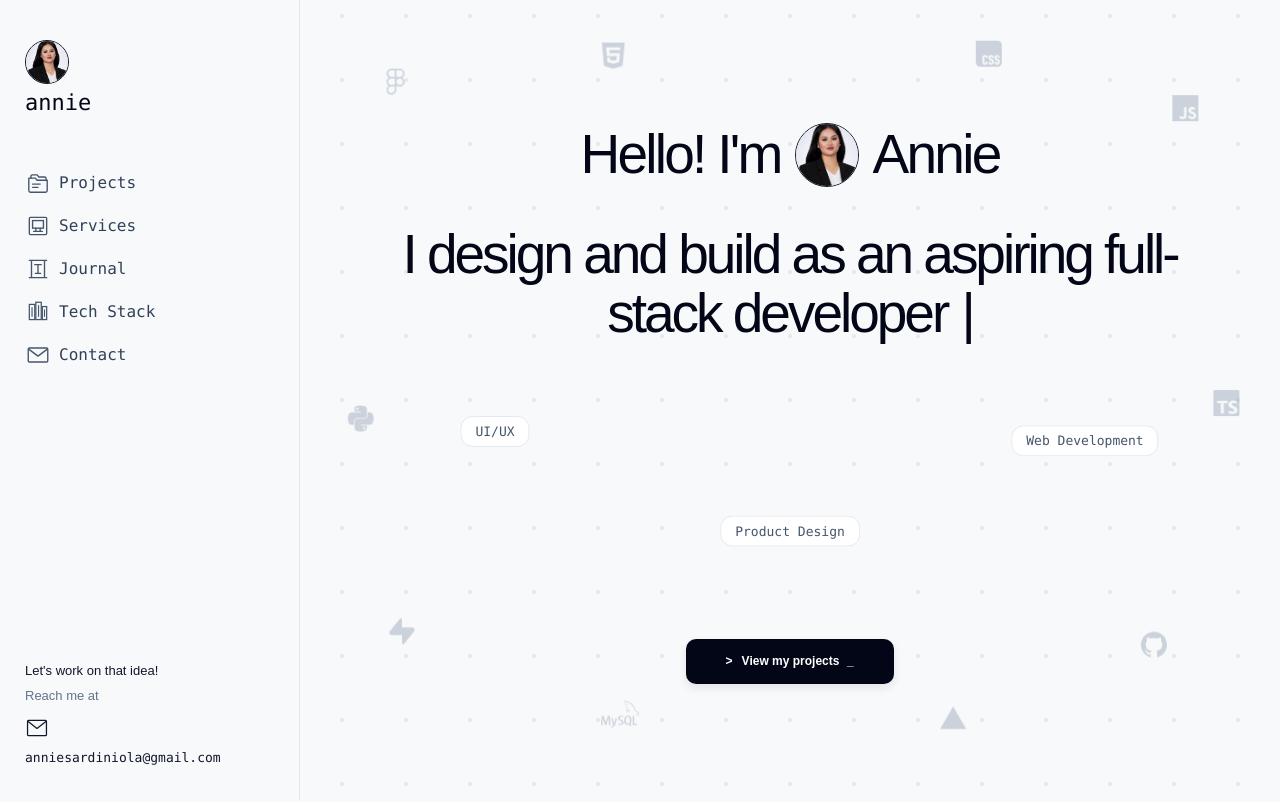
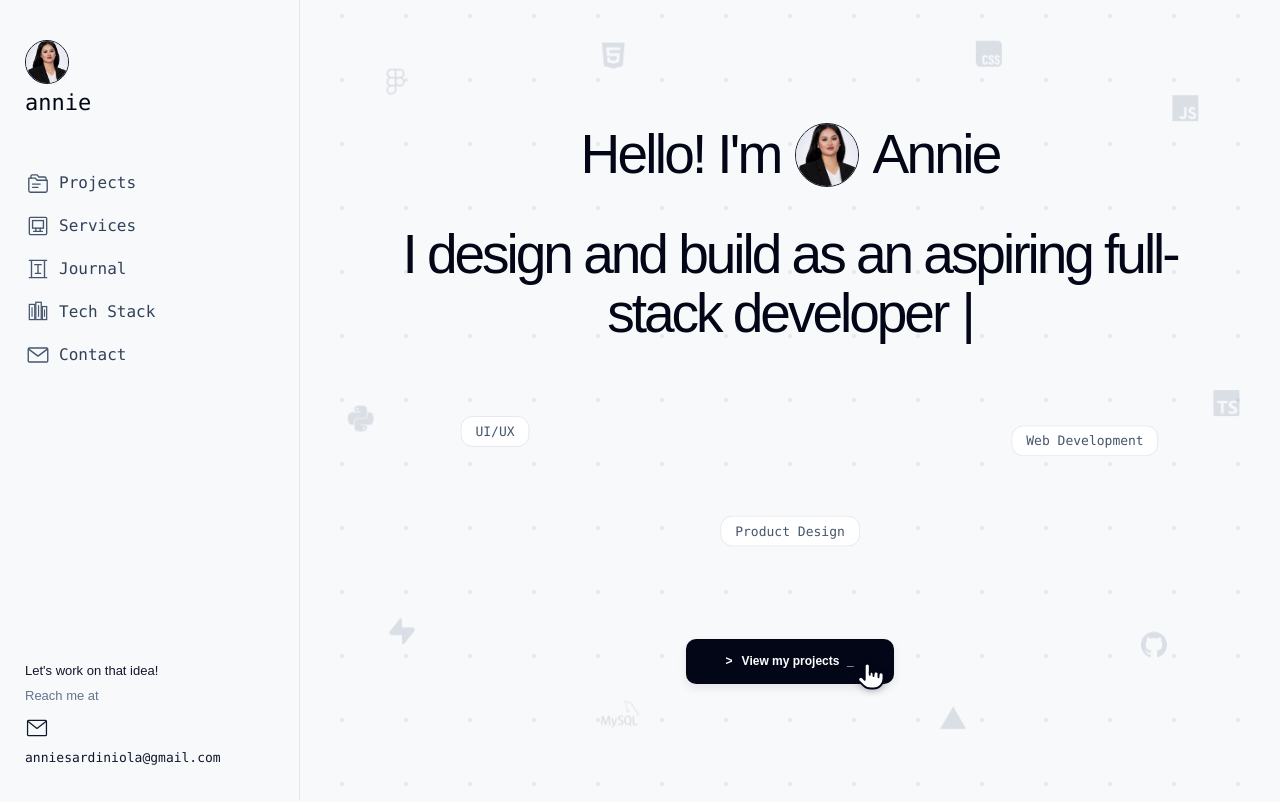
Before and after one commit to anniesrdnl/anniesrdnl_portfolio, a React (Vite) app: page / in a window 1280 px wide. Shown: the top 802 px of the page. Built offline with nearby package versions, Linux system fonts and the light colour scheme.

Commit message:
fade hero tech icons further and add tapping hand hint

```diff
--- a/src/App.css
+++ b/src/App.css
@@ -369,7 +369,7 @@ button {
 .hero-tech-orbit svg {
   width: 100%;
   height: 100%;
-  opacity: 0.45;
+  opacity: 0.3;
   transition:
     color 220ms ease,
     opacity 220ms ease,
--- a/src/App.jsx
+++ b/src/App.jsx
@@ -11,6 +11,7 @@ import SectionHeading from './components/SectionHeading'
 import TechPill from './components/TechPill'
 import ScrollTop from './components/ScrollTop'
 import HeroTechIcons from './components/HeroTechIcons'
+import TapHint from './components/TapHint'
 
 import {
   projects,
@@ -488,6 +489,8 @@ function App() {
               <span className="hero-button-cursor">
                 _
               </span>
+
+              <TapHint className="hero-button-hint" />
             </button>
           </div>
         </section>
--- /dev/null
+++ b/src/components/TapHint.jsx
@@ -0,0 +1,26 @@
+function TapHint({ className = '' }) {
+  return (
+    <span className={`tap-hint ${className}`} aria-hidden="true">
+      <span className="tap-hint-inner">
+        <span className="tap-hint-ripple" />
+
+        <svg
+          className="tap-hint-hand"
+          viewBox="0 0 24 24"
+          fill="#ffffff"
+          stroke="#020617"
+          strokeWidth="1.5"
+          strokeLinecap="round"
+          strokeLinejoin="round"
+        >
+          <path d="M18 11a2 2 0 1 1 4 0v3a8 8 0 0 1-8 8h-2c-2.8 0-4.5-.86-5.99-2.34l-3.6-3.6a2 2 0 0 1 2.83-2.82L7 15V4a2 2 0 0 1 4 0v5a2 2 0 0 1 3 1 2 2 0 0 1 4 1Z" />
+          <path d="M11 9v2" />
+          <path d="M14 10v2" />
+          <path d="M18 11v2" />
+        </svg>
+      </span>
+    </span>
+  )
+}
+
+export default TapHint
```
